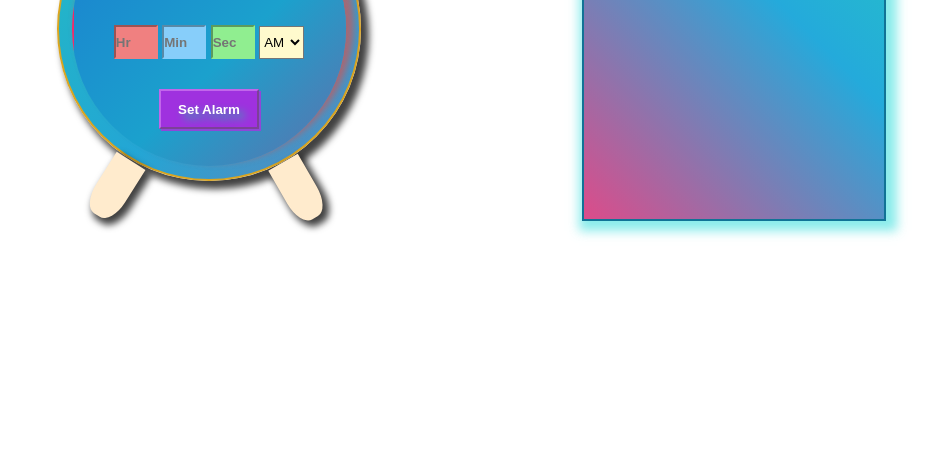
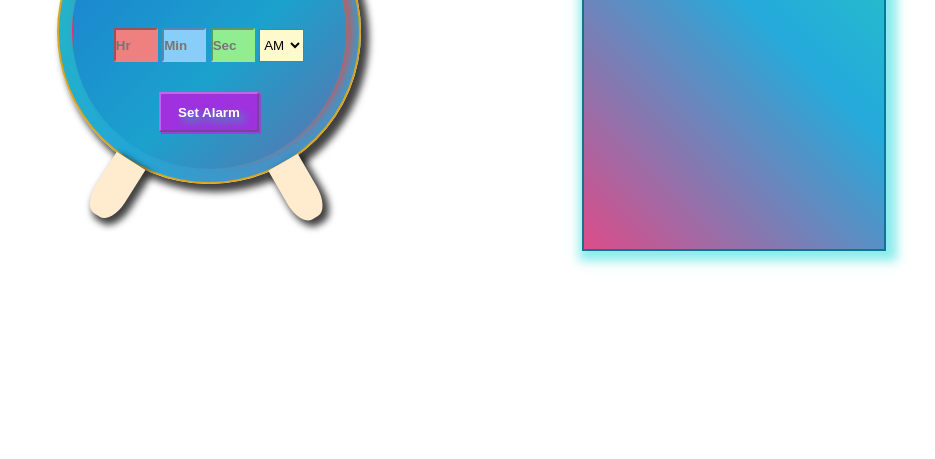
Before and after one commit to SonalDwivedi9/AlarmClock, a plain HTML site: page index.html in a window 1280 px wide. Shown: the part 341-800 px from the top of the page, without its empty margins (181-1116 px from the left). Drawn offline with nearby package versions, Linux system fonts and the light colour scheme.

Commit message:
final update

```diff
--- a/index.html
+++ b/index.html
@@ -19,7 +19,7 @@
         <hr>
 
         <div>
-            <img src="/img.jpeg" alt="">
+            <img src="img.jpeg" alt="">
         </div>
         <div id="circle">
             <div id="innerCircle">
--- a/style.css
+++ b/style.css
@@ -114,7 +114,7 @@ img {
     border: 2px solid goldenrod;
     border-radius: 50%;
     background-color: goldenrod;
-    margin-top: -58px;
+    margin-top: -55px;
     margin-left: 25px;
     /* box-shadow: px 5px 8px 10px rgb(231, 33, 7); */
     box-shadow: 6px 6px 7px 2px rgba(0, 0, 0, 0.75);
@@ -240,7 +240,7 @@ img {
     justify-content: center;
 
     overflow: null;
-    margin-top: -390px;
+    margin-top: -360px;
     margin-left: 550px;
     text-align: center;
     font-weight: bold;
```
